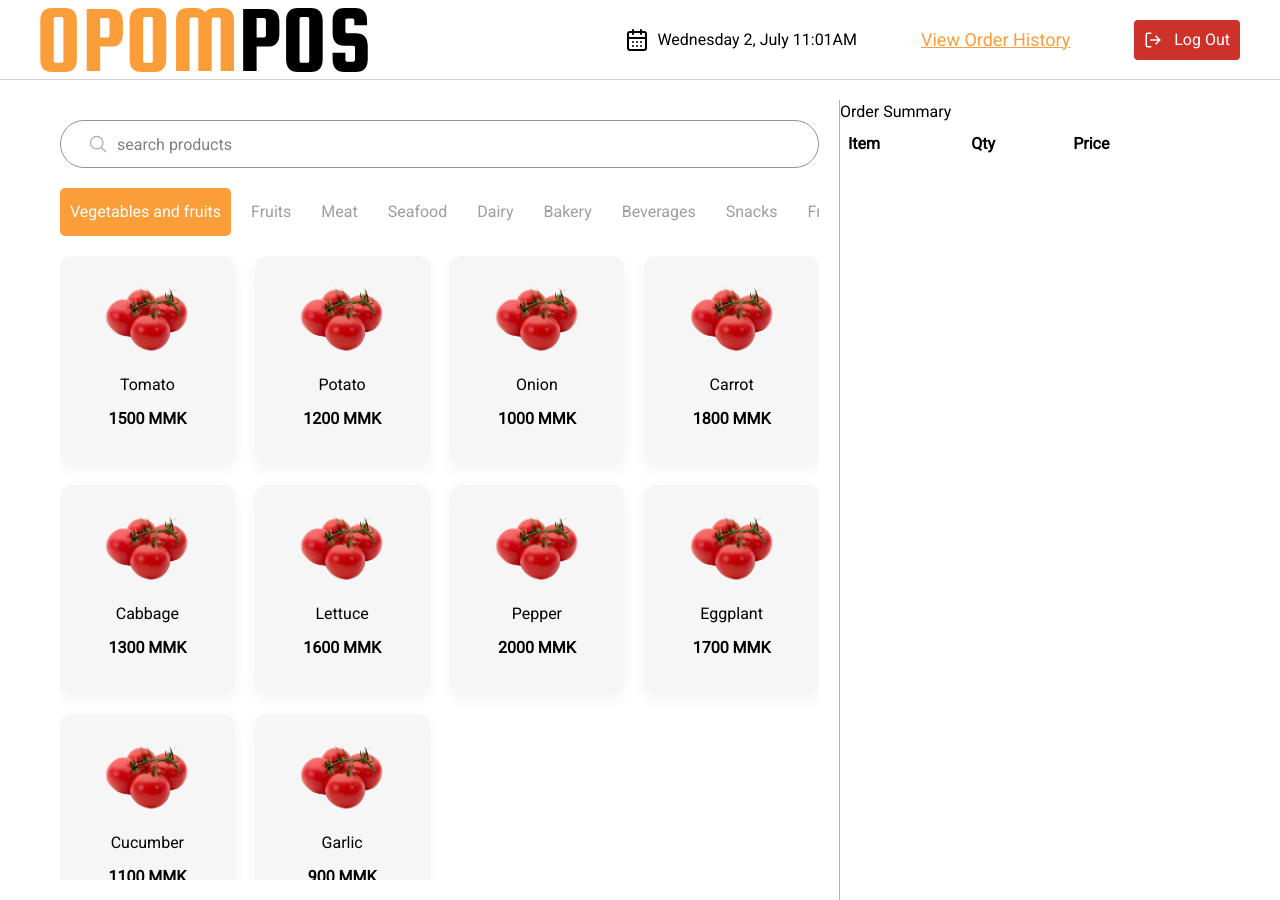
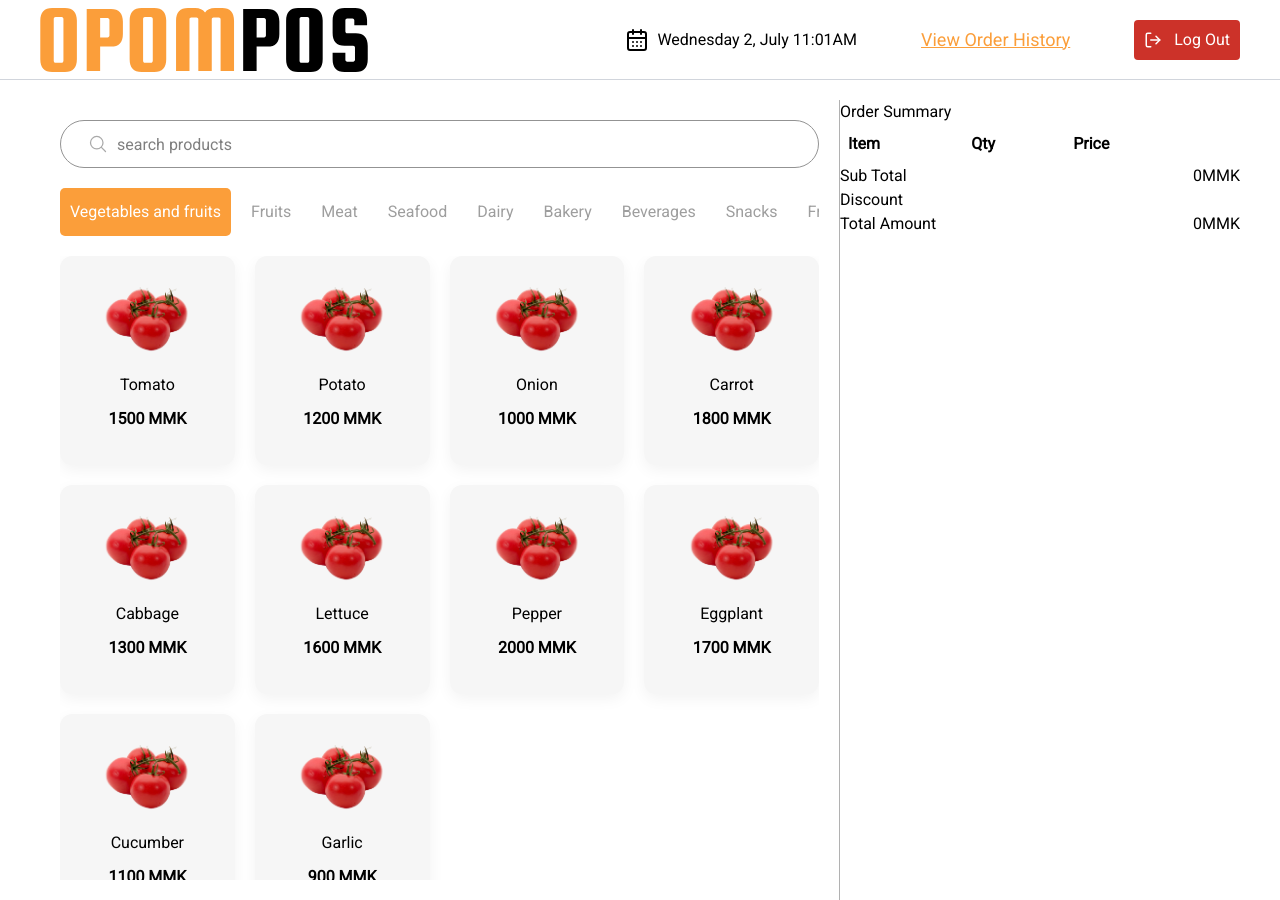
Before and after one commit to one-project-one-month/opom-pos-react-js, a Next.js app: page / in a window 1280 px wide. Built offline with nearby package versions, Linux system fonts and the light colour scheme.

Commit message:
Added:adding totalAmount calculation in order summary

```diff
--- /dev/null
+++ b/app/components/orderSummary/order-checkout.tsx
@@ -0,0 +1,25 @@
+'use client'
+import { useSelector } from 'react-redux'
+export default function OrderCheckout() {
+  const orders = useSelector((state: any) => state.orderSummary.orders)
+  const totalAmount = orders.reduce((total: number, order: any) => {
+    return total + parseFloat(order.price) * order.quantity
+  }, 0)
+  return (
+    <div>
+      <ul>
+        <li className="w-full flex justify-between">
+          <p>Sub Total</p>
+          <p>{totalAmount}MMK</p>
+        </li>
+        <li className="w-full flex justify-between">
+          <p>Discount</p>
+        </li>
+        <li className="w-full flex justify-between">
+          <p>Total Amount</p>
+          {totalAmount}MMK
+        </li>
+      </ul>
+    </div>
+  )
+}
--- a/app/components/orderSummary/order-summary.tsx
+++ b/app/components/orderSummary/order-summary.tsx
@@ -1,9 +1,11 @@
 import OrderLists from './order-lists'
+import OrderCheckout from './order-checkout'
 export default function OrderSummary() {
   return (
     <>
       <h1>Order Summary</h1>
       <OrderLists />
+      <OrderCheckout />
     </>
   )
 }
--- a/app/store/slices/orderSummarySlice.ts
+++ b/app/store/slices/orderSummarySlice.ts
@@ -1,5 +1,4 @@
 import { createSlice } from '@reduxjs/toolkit'
-import { stat } from 'fs'
 
 export interface OrderSummaryState {
   orders: {
@@ -46,6 +45,6 @@ export const orderSummarySlice = createSlice({
   },
 })
 
-export const { addOrder, removeOrder, increaseQuantity } =
-  orderSummarySlice.actions
+export const { addOrder, removeOrder, increaseQuantity } = orderSummarySlice.actions
+
 export default orderSummarySlice.reducer
```
